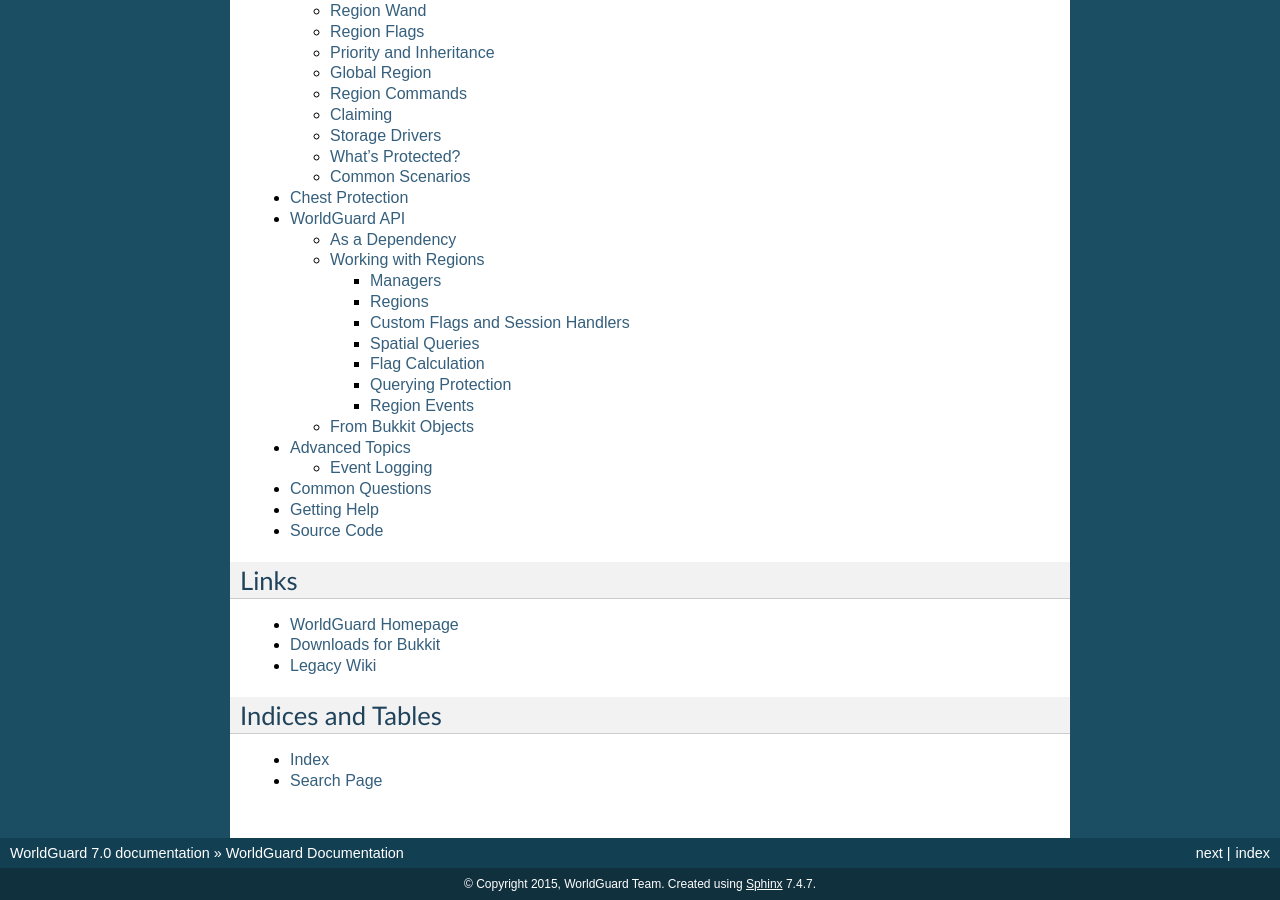
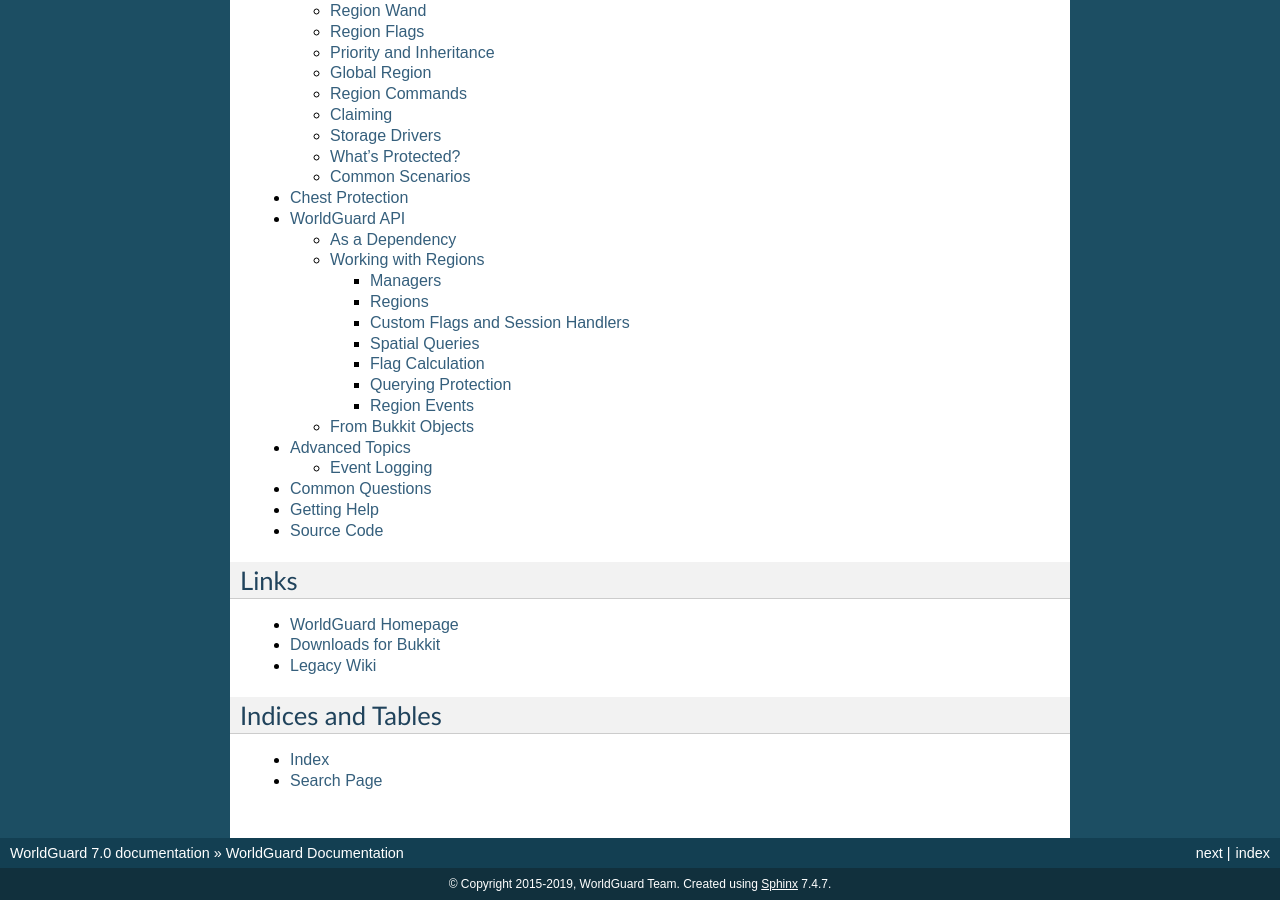
Before and after one commit to aurorasmiles/WorldGuardDocs, a Sphinx documentation site: the page built from source/index.rst, in a window 1280 px wide and 900 px high, scrolled down 700 px. Built offline with Sphinx 7.4.7, drawn with Linux system fonts in a browser that asks for light colours.

Commit message:
Update year.

```diff
--- a/source/conf.py
+++ b/source/conf.py
@@ -48,7 +48,7 @@
 
 # General information about the project.
 project = u'WorldGuard'
-copyright = u'2015, WorldGuard Team'
+copyright = u'2015-2019, WorldGuard Team'
 
 # The version info for the project you're documenting, acts as replacement for
 # |version| and |release|, also used in various other places throughout the
@@ -296,7 +296,7 @@
 epub_title = u'WorldGuard Documentation'
 epub_author = u'WorldGuard Team'
 epub_publisher = u'WorldGuard Team'
-epub_copyright = u'2015, WorldGuard Team'
+epub_copyright = u'2019, WorldGuard Team'
 
 # The basename for the epub file. It defaults to the project name.
 #epub_basename = u'WorldGuard Documentation'
```
